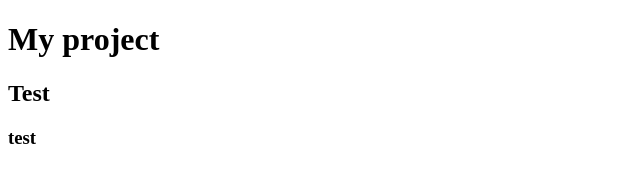
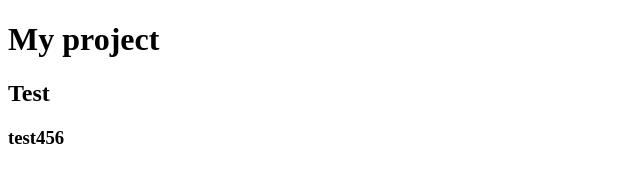
Before and after one commit to PronimanPY/my-project, a plain HTML site: page index.html in a window 1280 px wide. Shown: the full height of the page, 0-640 px from the left. Drawn offline with Linux system fonts and the light colour scheme.

Commit message:
ssh test2

```diff
--- a/index.html
+++ b/index.html
@@ -9,6 +9,6 @@
 <body>
   <h1>My project</h1>
   <h2>Test</h2>
-  <h3>test</h3>
+  <h3>test456</h3>
 </body>
 </html>
```
